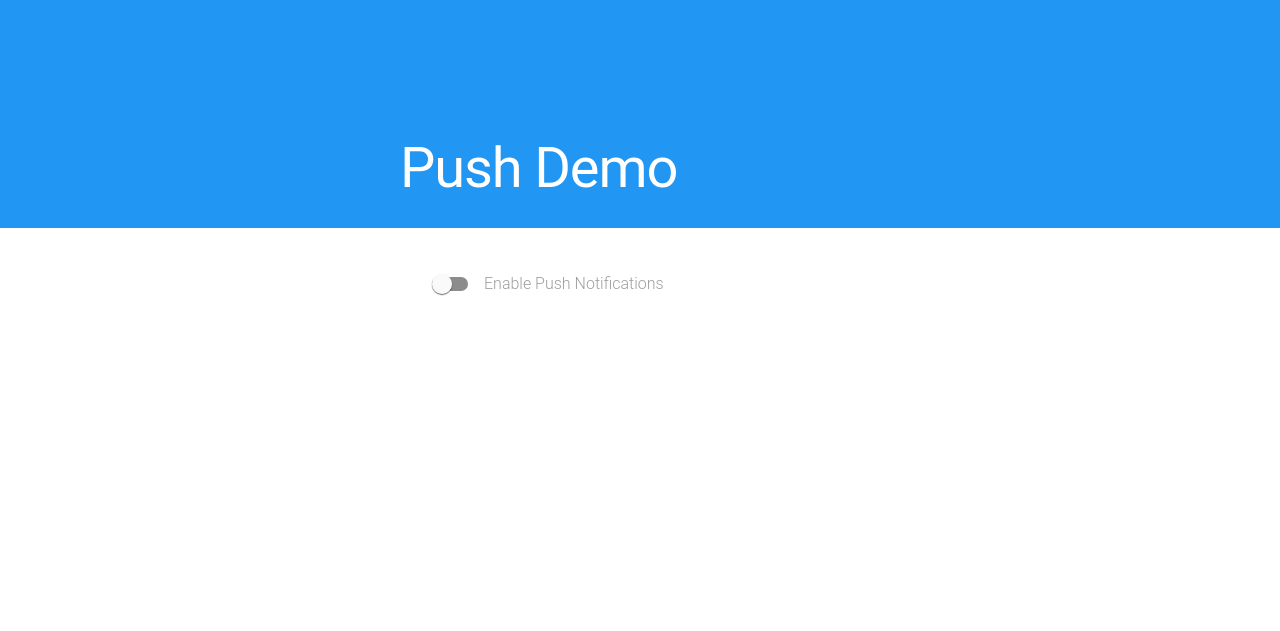
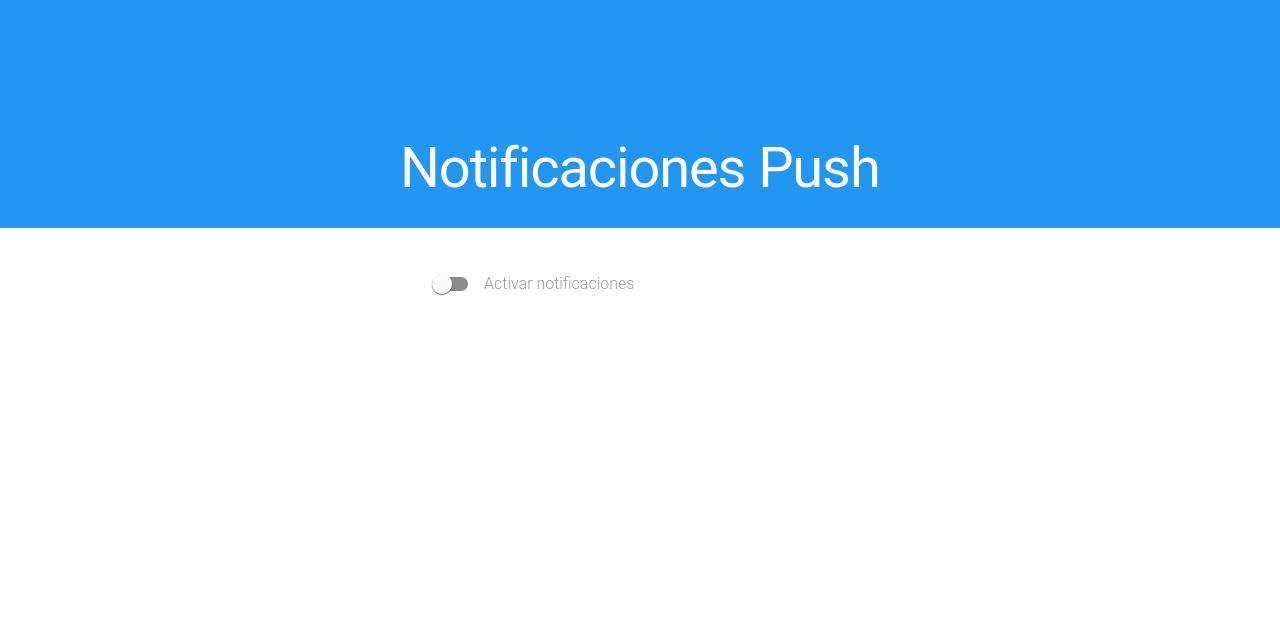
Before and after one commit to aqev/aqev.github.io, a plain HTML site: page index.html in a window 1280 px wide. Drawn offline with Linux system fonts and the light colour scheme.

Commit message:
Index update
Index update

```diff
--- a/index.html
+++ b/index.html
@@ -5,7 +5,7 @@
 		<meta http-equiv=X-UA-Compatible content="IE=edge">
 		<meta name=description content="A front-end template that helps you build fast, modern mobile web apps.">
 		<meta name=viewport content="width=device-width, initial-scale=1">
-		<title>Simple Push Demo</title>
+		<title>Demo Notificaciones Push</title>
 		<link rel=manifest href=manifest.json>
 		<meta name=mobile-web-app-capable content=yes>
 		<meta name=application-name content="Web Starter Kit">
@@ -20,12 +20,12 @@
 	</head>
 	<body>
 		<header>
-			<h1>Push Demo</h1></header>
+			<h1>Notificaciones Push</h1></header>
 		<main>
 			<div class=js-push-switch-container>
 				<label class="wsk-switch wsk-js-switch wsk-js-ripple-effect" for=enable-push>
 					<input type=checkbox id=enable-push class="wsk-switch__input js-enable-push">
-					<span class=wsk-switch__label>Enable Push Notifications</span>
+					<span class=wsk-switch__label>Activar notificaciones</span>
 				</label>
 			</div>
 			<div class=content-overlap-wrapper>
```
